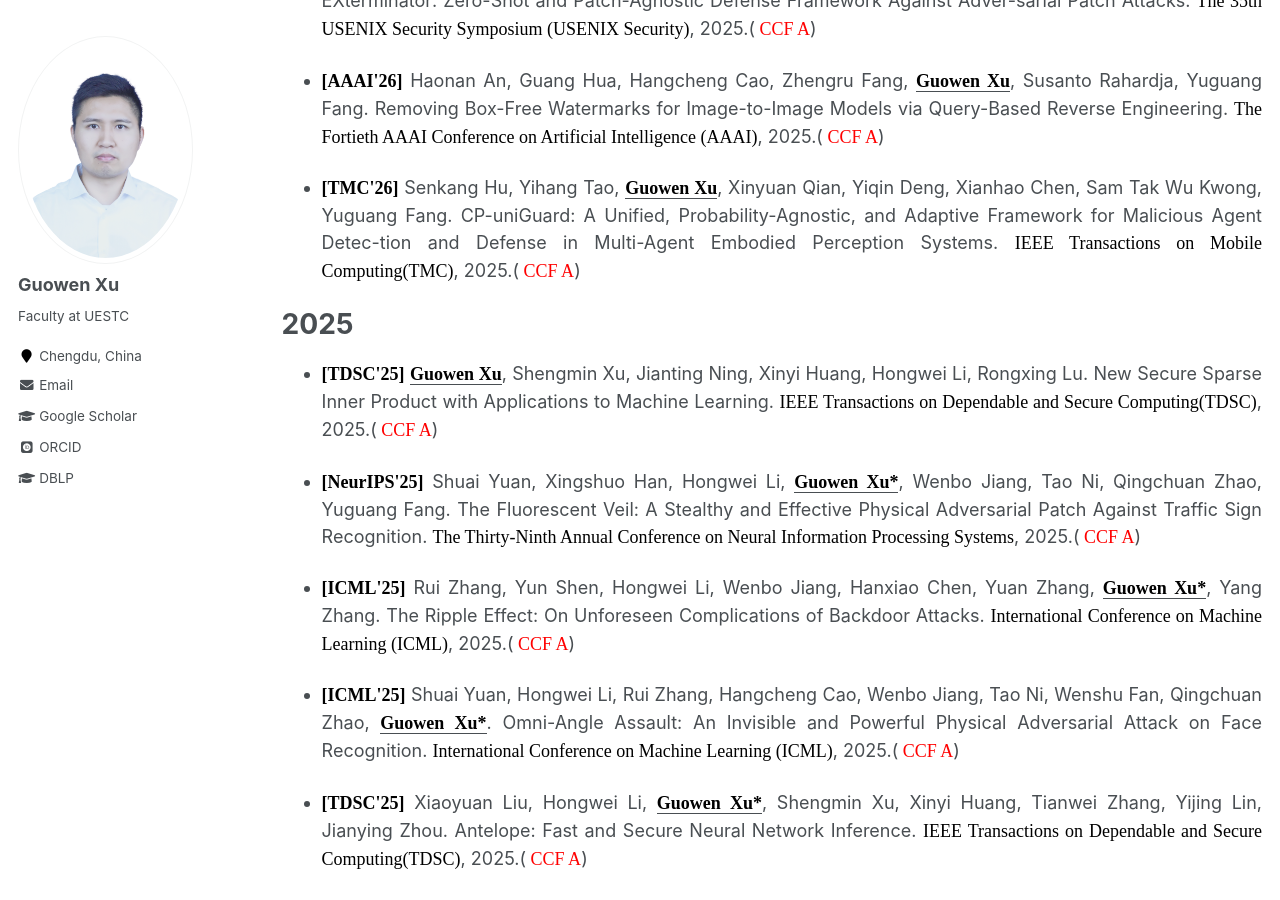
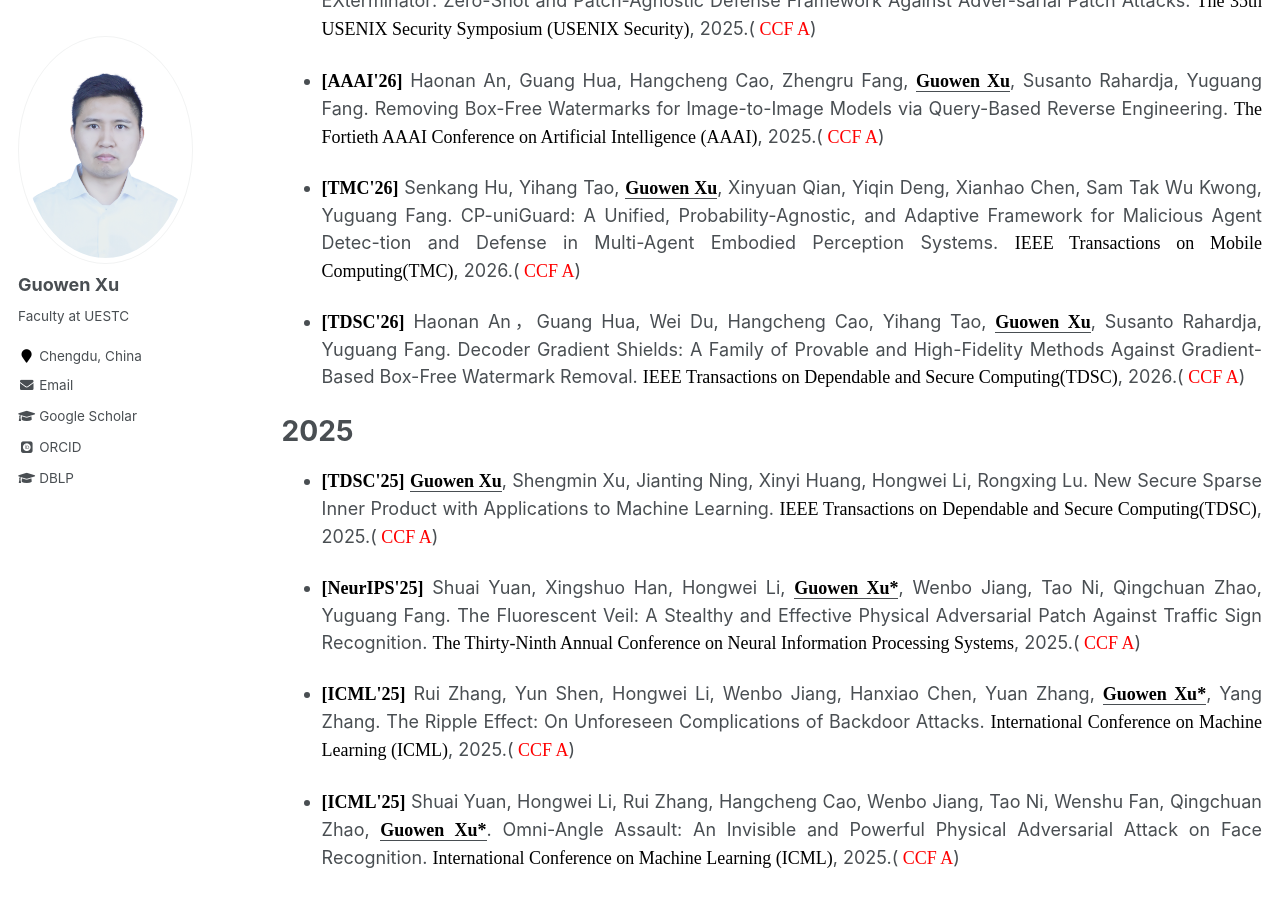
Before and after one commit to Guowen-xu/guowen-xu.github.io, a Jekyll site: the page built from _pages/publications.md, in a window 1280 px wide and 900 px high, scrolled down 677 px. Built offline with Jekyll 4.4.1, drawn with Linux system fonts in a browser that asks for light colours; some web fonts are replaced.

Commit message:
Update publications.md

```diff
--- a/_pages/publications.md
+++ b/_pages/publications.md
@@ -20,7 +20,10 @@ You can find my articles on my [Google Scholar](https://scholar.google.com.hk/ci
 * <p align="justify"> <b><font face="Times New Roman" color=black size=4> [USENIX Security'26]</font></b> Jiayimei Wang, Tao Ni, <u><b><font face="Times New Roman" color=black size=4> Guowen Xu</font></b></u>, Qingchuan Zhao, Cong Wang. Adversarial Patch EXterminator: Zero-Shot and Patch-Agnostic Defense Framework Against Adver-sarial Patch Attacks. <font face="Times New Roman" color=black size=4> The 35th USENIX Security Symposium (USENIX Security)</font>, 2025.(<font face="Times New Roman" color=red size=4> CCF A</font>)
 
 * <p align="justify"> <b><font face="Times New Roman" color=black size=4> [AAAI'26]</font></b> Haonan An, Guang Hua, Hangcheng Cao, Zhengru Fang, <u><b><font face="Times New Roman" color=black size=4> Guowen Xu</font></b></u>, Susanto Rahardja, Yuguang Fang. Removing Box-Free Watermarks for Image-to-Image Models via Query-Based Reverse Engineering. <font face="Times New Roman" color=black size=4> The Fortieth AAAI Conference on Artificial Intelligence (AAAI)</font>, 2025.(<font face="Times New Roman" color=red size=4> CCF A</font>)
-* <p align="justify"> <b><font face="Times New Roman" color=black size=4> [TMC'26]</font></b> Senkang Hu, Yihang Tao, <u><b><font face="Times New Roman" color=black size=4> Guowen Xu</font></b></u>, Xinyuan Qian, Yiqin Deng, Xianhao Chen, Sam Tak Wu Kwong, Yuguang Fang. CP-uniGuard: A Unified, Probability-Agnostic, and Adaptive Framework for Malicious Agent Detec-tion and Defense in Multi-Agent Embodied Perception Systems. <font face="Times New Roman" color=black size=4> IEEE Transactions on Mobile Computing(TMC)</font>, 2025.(<font face="Times New Roman" color=red size=4> CCF A</font>)
+* <p align="justify"> <b><font face="Times New Roman" color=black size=4> [TMC'26]</font></b> Senkang Hu, Yihang Tao, <u><b><font face="Times New Roman" color=black size=4> Guowen Xu</font></b></u>, Xinyuan Qian, Yiqin Deng, Xianhao Chen, Sam Tak Wu Kwong, Yuguang Fang. CP-uniGuard: A Unified, Probability-Agnostic, and Adaptive Framework for Malicious Agent Detec-tion and Defense in Multi-Agent Embodied Perception Systems. <font face="Times New Roman" color=black size=4> IEEE Transactions on Mobile Computing(TMC)</font>, 2026.(<font face="Times New Roman" color=red size=4> CCF A</font>)
+
+* <p align="justify"> <b><font face="Times New Roman" color=black size=4> [TDSC'26]</font></b> Haonan An，Guang Hua, Wei Du, Hangcheng Cao, Yihang Tao, <u><b><font face="Times New Roman" color=black size=4> Guowen Xu</font></b></u>, Susanto Rahardja, Yuguang Fang. Decoder Gradient Shields: A Family of Provable and High-Fidelity Methods Against Gradient-Based Box-Free Watermark Removal. <font face="Times New Roman" color=black size=4> IEEE Transactions on Dependable and Secure Computing(TDSC)</font>, 2026.(<font face="Times New Roman" color=red size=4> CCF A</font>)
+
 
 
 
```
